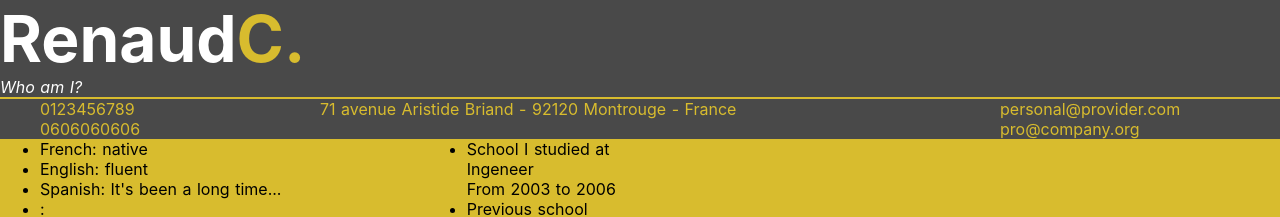
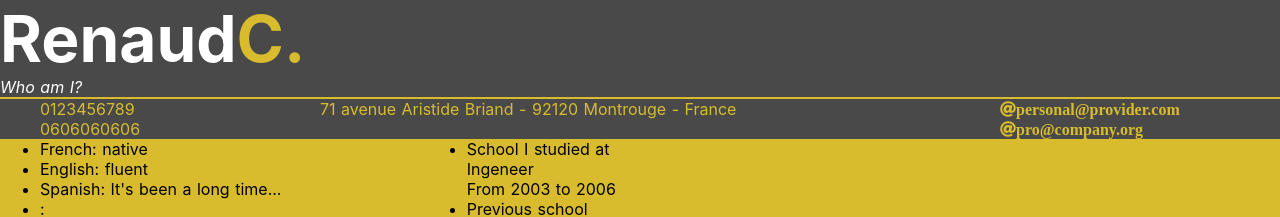
Before and after one commit to mobregozo/nuxt-resume, a Nuxt app: page / in a window 1280 px wide. Shown: the top 217 px of the page. Built offline with nearby package versions, Linux system fonts and the light colour scheme.

Commit message:
font-awesome

```diff
--- a/components/ContactEmail.vue
+++ b/components/ContactEmail.vue
@@ -1,24 +1,24 @@
 <template>
-  <ul id="email-container" class="contact" v-if="hasEmail">
-    <li v-if="getContact.email.personal" v-text="getContact.email.personal"></li>
-    <li v-if="getContact.email.pro" v-text="getContact.email.pro"></li>
+  <ul id="email-container" class="contact">
+    <li v-for="email in getContact.email" :key="email">
+      <picto picto="at" :label="email" />
+    </li>
   </ul>
 </template>
 
 <script>
   import { mapGetters } from 'vuex'
+  import Picto from './PictoLabel'
 
   export default {
     name: 'ContactEmail',
 
+    components: {
+      Picto
+    },
+
     computed: {
-      ...mapGetters(['getContact']),
-
-      hasEmail() {
-        const email = this.getContact.email
-
-        return email.personal || email.pro
-      }
+      ...mapGetters(['getContact'])
     }
   }
 </script>
--- /dev/null
+++ b/components/PictoLabel.vue
@@ -0,0 +1,21 @@
+<template>
+  <span :class="[ 'fa', `fa-${picto}` ]" v-text="label"></span>
+</template>
+
+<script>
+  export default {
+    name: 'Picto',
+
+    props: {
+      picto: {
+        type: String,
+        required: true
+      },
+
+      label: {
+        type: String,
+        required: true
+      }
+    }
+  }
+</script>
--- a/nuxt.config.js
+++ b/nuxt.config.js
@@ -10,7 +10,8 @@ module.exports = {
       { hid: 'description', name: 'description', content: 'Online resume taken to nuxt level!' }
     ],
     link: [
-      { rel: 'icon', type: 'image/x-icon', href: '/favicon.ico' }
+      { rel: 'icon', type: 'image/x-icon', href: '/favicon.ico' },
+      { rel: 'stylesheet', href: 'https://use.fontawesome.com/releases/v5.4.2/css/all.css', integrity: 'sha384-/rXc/GQVaYpyDdyxK+ecHPVYJSN9bmVFBvjA/9eOB+pb3F2w2N6fc5qB9Ew5yIns', crossorigin: 'anonymous' }
     ]
   },
   /*
--- a/store/index.js
+++ b/store/index.js
@@ -21,10 +21,10 @@ const whoAmIStore = () => {
           country: 'France'
         },
 
-        email: {
-          personal: 'personal@provider.com',
-          pro: 'pro@company.org'
-        },
+        email: [
+          'personal@provider.com',
+          'pro@company.org'
+        ],
 
         phone: {
           home: '0123456789',
```
